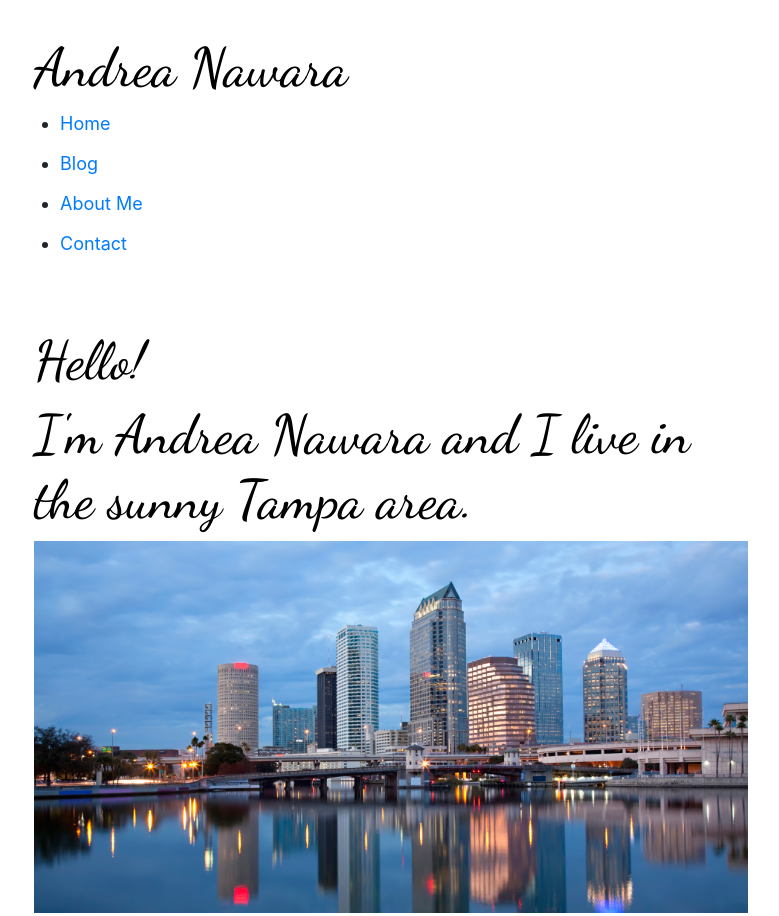
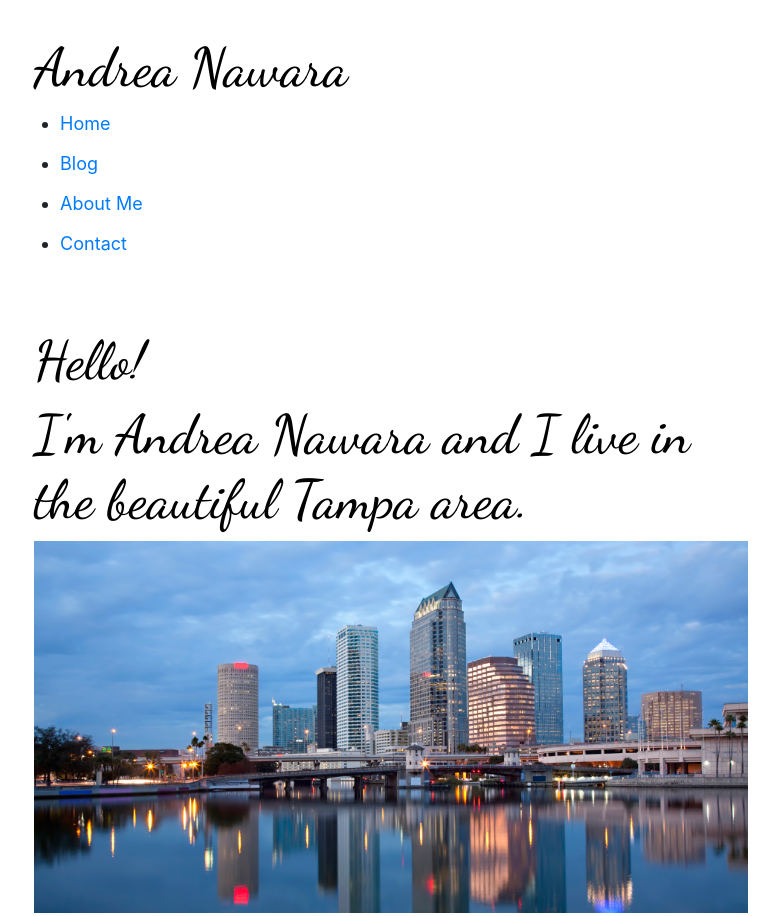
Before and after one commit to RayNawara/Andreas-Blog, a Gatsby site: page / in a window 1280 px wide. Shown: the top 916 px of the page, without its empty margins (249-1028 px from the left). Built offline with nearby package versions, Linux system fonts and the light colour scheme; Gatsby itself is replaced by a stand-in of ours.

Commit message:
Change opening statement

```diff
--- a/src/pages/index.js
+++ b/src/pages/index.js
@@ -11,7 +11,7 @@ const IndexPage = () => {
     <Layout>
     <Head title="Home" />
       <h1 className={headerStyles.author}>Hello!</h1>
-      <h2 className={headerStyles.author}>I'm Andrea Nawara and I live in the sunny Tampa area.</h2>
+      <h2 className={headerStyles.author}>I'm Andrea Nawara and I live in the beautiful Tampa area.</h2>
       <img alt="Tampa, Florida" src={require('../images/Tampa.jpg')} />
     </Layout>
   )
```
